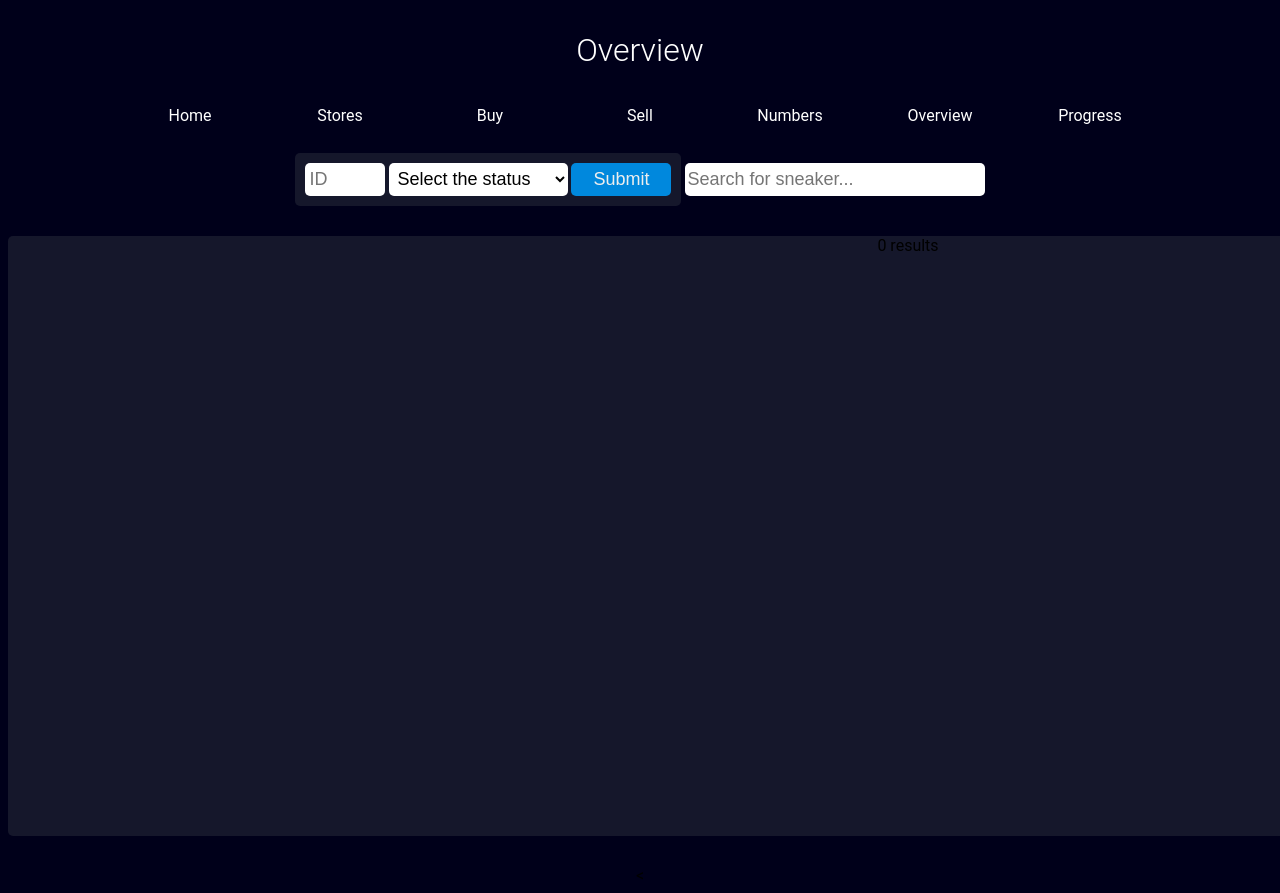
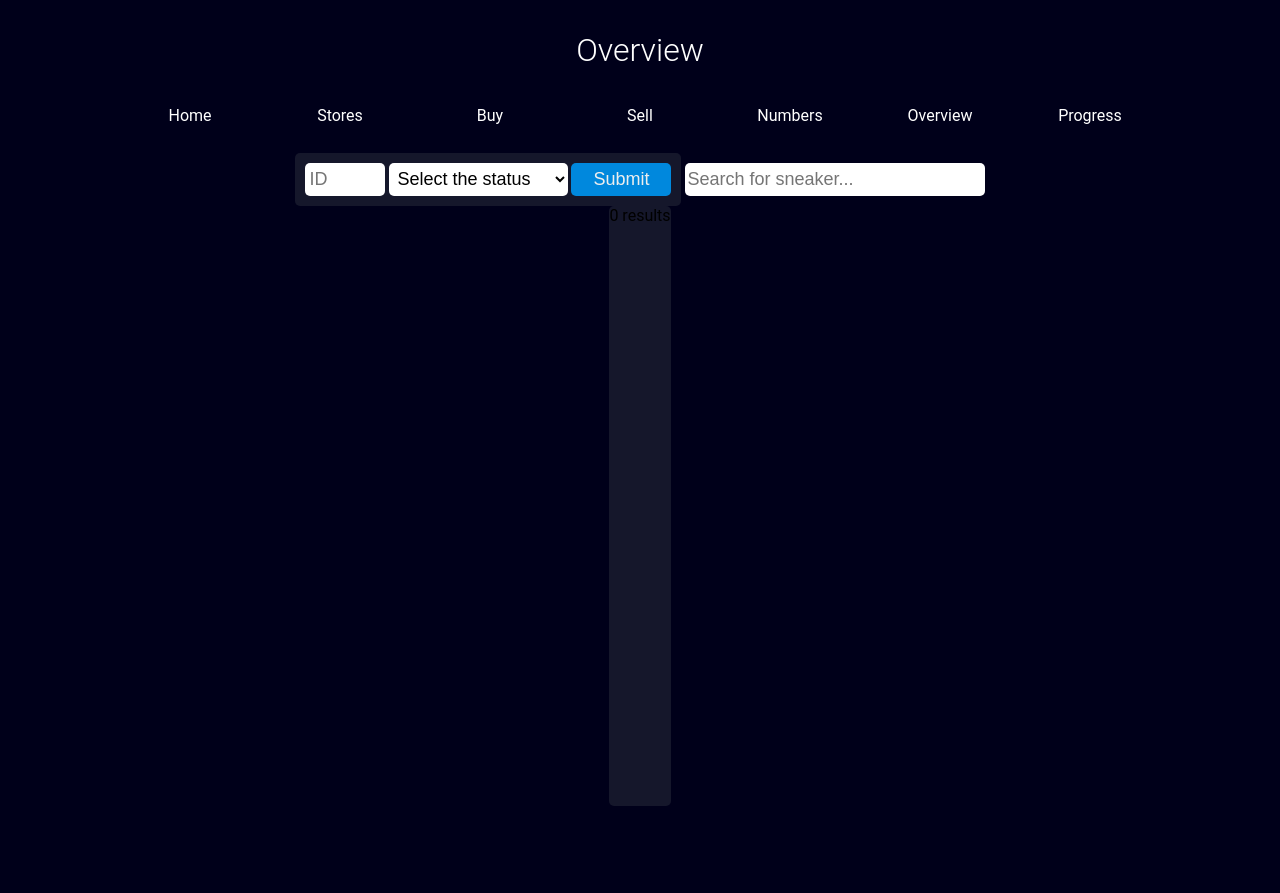
Before and after one commit to mxbrk/sneaker-tracking, a PHP site: page /overview/overview.php in a window 1280 px wide; the page is wider, and only the part inside the window is pictured. After the commit the page ends 806 px from the top of that part, so only its background shows below. Run offline with PHP 8.4, Linux system fonts and the light colour scheme; data that the repository does not hold is empty.

Commit message:
aligned overview css

```diff
--- a/CSS/overview.css
+++ b/CSS/overview.css
@@ -145,11 +145,11 @@ table {
 
 .table {
   /*defining properties for div surrounding the talbe*/
-  width: 1800px;
+  width: fit-content;
   height: 600px;
   overflow-y: scroll;
   border-radius: 5px;
-  margin: 30px;
+  margin: 0 auto; /*davor 30px*/
   background: #15172b;
   table-layout: fixed;
   margin-left: auto;
--- a/overview/overview.php
+++ b/overview/overview.php
@@ -151,7 +151,7 @@ if ($result->num_rows > 0) {
   $conn->close();
   ?>
     </div>
-    <<?php
+    <?php
 echo '<script>
 function searchFunction() {
   var input, filter, table, tr, td, td2, i, txtValue, txtValue2;
@@ -190,6 +190,7 @@ debugger;
     }
 }
 </script>'
-?> </body>
+?>
+</body>
 
 </html>
```
